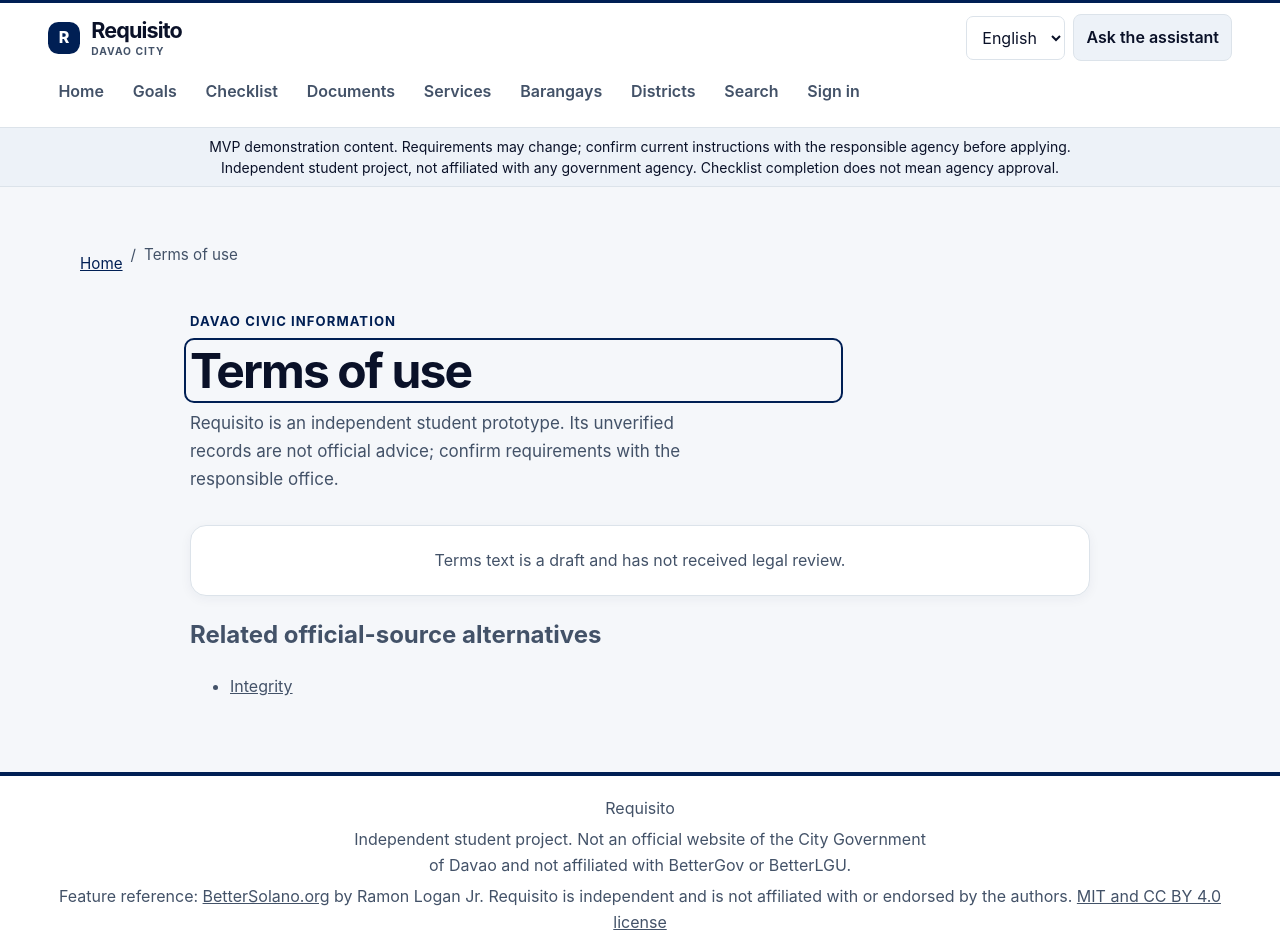
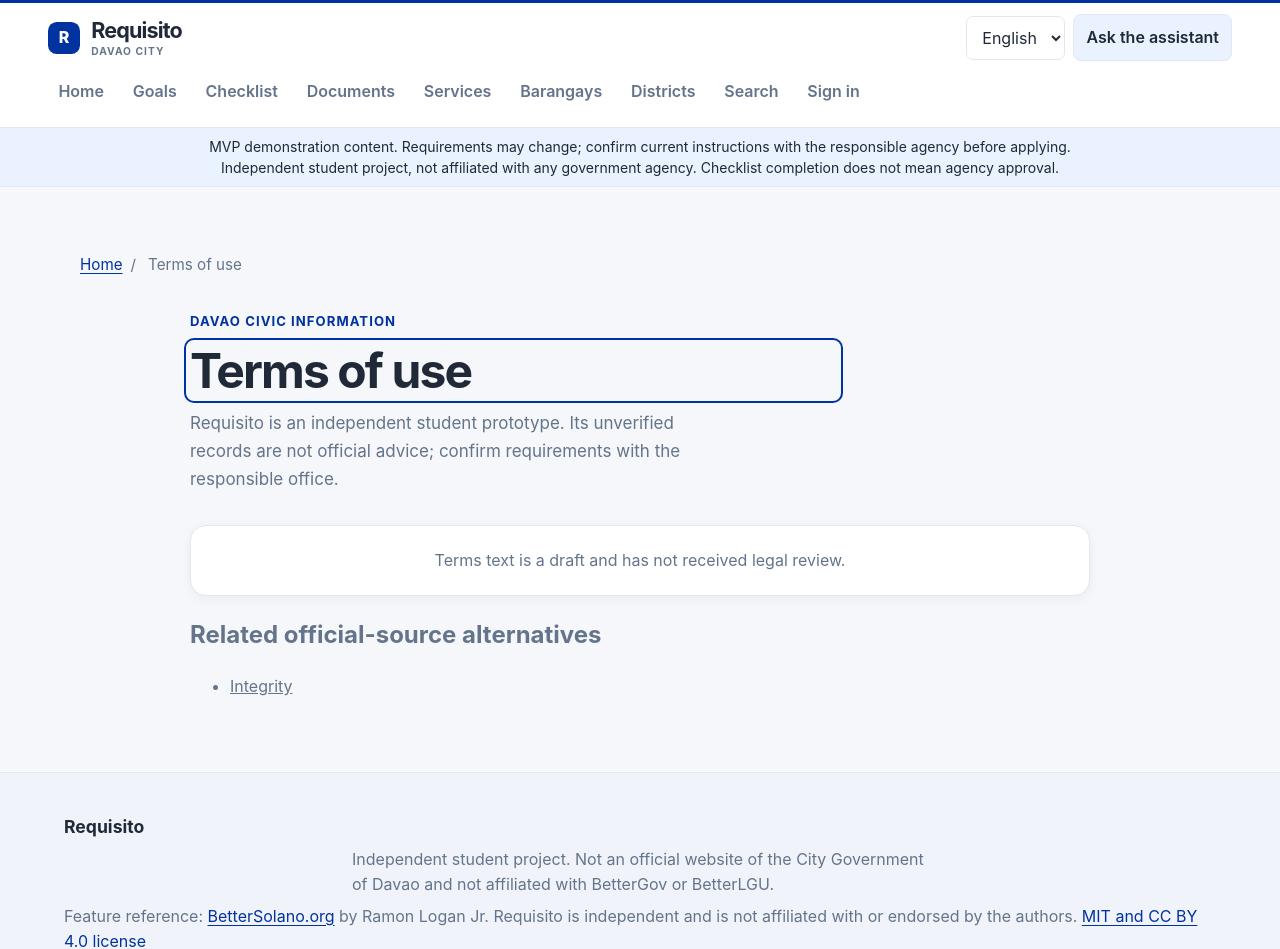
Before and after one commit to UIC-CCS-WEB-DEVELOPMENT-2026-2027/requisito, a React (Vite) app: page /terms in a window 1280 px wide. Shown: the top 949 px of the page. Built offline with nearby package versions, Linux system fonts and the light colour scheme.

Commit message:
style: improve breadcrumb alignment and footer styles; update color variables

```diff
--- a/src/App.css
+++ b/src/App.css
@@ -192,6 +192,7 @@
 .breadcrumbs ol {
   display: flex;
   flex-wrap: wrap;
+  align-items: center;
   gap: 0.5rem;
   margin: 0;
   padding: 0;
@@ -200,8 +201,11 @@
 
 .breadcrumbs li + li::before {
   content: "/";
+  display: inline-flex;
+  align-items: center;
   margin-right: 0.5rem;
   color: var(--text);
+  line-height: 1;
 }
 
 .breadcrumbs a {
@@ -1506,17 +1510,24 @@ fieldset.portal-card {
 
 .breadcrumbs {
   display: flex;
-  flex-wrap: wrap;
-  gap: 0.5rem;
+  align-items: center;
   margin: 0 0 1.5rem;
-  padding: 0;
-  list-style: none;
+}
+
+.breadcrumbs li {
+  display: flex;
+  min-height: 44px;
+  align-items: center;
+  line-height: 1.4;
 }
 
 .breadcrumbs li + li::before {
   content: "/";
-  margin-right: 0.5rem;
+  display: inline-flex;
+  align-items: center;
+  margin-right: 0.75rem;
   color: var(--text);
+  line-height: 1;
 }
 
 .breadcrumbs a {
@@ -2194,12 +2205,52 @@ fieldset.portal-card {
   padding-block: 0.7rem;
 }
 
+.site-header {
+  border-top-color: var(--color-primary);
+  background: color-mix(in srgb, var(--surface) 97%, transparent);
+}
+
+.brand-mark {
+  border-radius: 0.55rem;
+  background: var(--color-primary);
+}
+
 .site-nav a.active {
-  box-shadow: inset 0 -2px 0 var(--accent);
+  background: var(--accent-bg);
+  color: var(--color-primary-dark);
+  box-shadow: inset 0 -2px 0 var(--color-primary);
 }
 
 .site-nav a:hover {
   background: var(--accent-bg);
+  color: var(--color-primary-dark);
+}
+
+.site-footer {
+  align-items: stretch;
+  border-top: 1px solid var(--border);
+  background: #f0f4fa;
+  padding-block: clamp(1.5rem, 4vw, 2.5rem);
+  text-align: left;
+}
+
+.site-footer > p,
+.footer-nav-groups,
+.footer-feature-index {
+  width: min(100%, 72rem);
+  margin-inline: auto;
+}
+
+.site-footer > p:first-child {
+  color: var(--text-h);
+  font-size: 1.1rem;
+  font-weight: 750;
+}
+
+.site-footer a,
+.breadcrumbs a {
+  color: var(--color-primary);
+  text-underline-offset: 0.18em;
 }
 
 .goal-card,
--- a/src/index.css
+++ b/src/index.css
@@ -4,21 +4,33 @@
   --radius-control: 0.5rem;
   --radius-card: 1rem;
   --focus-ring: 0 0 0 3px var(--accent-bg);
-  --text: #435268;
-  --text-h: #0a1128;
-  --bg: #f5f7fa;
-  --surface: #ffffff;
-  --border: #dce3ea;
-  --accent: #001f54;
-  --accent-bg: #edf2f8;
-  --accent-border: #c7d3e0;
+  --color-primary: #0032a0;
+  --color-primary-dark: #00236f;
+  --color-primary-light: #eaf1ff;
+  --color-background: #f5f7fa;
+  --color-surface: #ffffff;
+  --color-text: #1f2937;
+  --color-text-secondary: #64748b;
+  --color-border: #e2e8f0;
+  --color-success: #15803d;
+  --color-warning: #d97706;
+  --color-danger: #dc2626;
+  --color-info: #2563eb;
+  --text: var(--color-text-secondary);
+  --text-h: var(--color-text);
+  --bg: var(--color-background);
+  --surface: var(--color-surface);
+  --border: var(--color-border);
+  --accent: var(--color-primary);
+  --accent-bg: var(--color-primary-light);
+  --accent-border: #b9cdf8;
   --accent-contrast: #ffffff;
-  --brand-green: #2e7d5b;
-  --hero-background: #001f54;
+  --brand-green: var(--color-success);
+  --hero-background: var(--color-primary-dark);
   --hero-foreground: #ffffff;
-  --hero-muted: #e5eef7;
-  --hero-accent: #cfe5d8;
-  --hero-cta-background: #2e7d5b;
+  --hero-muted: #dbe7ff;
+  --hero-accent: #bfdbfe;
+  --hero-cta-background: var(--color-primary);
   --hero-cta-foreground: #ffffff;
 
   font-family: var(--font-sans);
@@ -31,29 +43,6 @@
   color: var(--text);
   background: var(--bg);
   color-scheme: light;
-}
-
-@media (prefers-color-scheme: dark) {
-  :root {
-    --text: #c3d0df;
-    --text-h: #f2f6fb;
-    --bg: #101b2a;
-    --surface: #17263a;
-    --border: #2e4057;
-    --accent: #9dc2eb;
-    --accent-bg: #203650;
-    --accent-border: #426183;
-    --accent-contrast: #102b4e;
-    --brand-green: #67b794;
-    --hero-background: #0a1128;
-    --hero-foreground: #ffffff;
-    --hero-muted: #dce6f0;
-    --hero-accent: #cfe5d8;
-    --hero-cta-background: #67b794;
-    --hero-cta-foreground: #0a1128;
-
-    color-scheme: dark;
-  }
 }
 
 * {
--- a/src/pages/Quiz.jsx
+++ b/src/pages/Quiz.jsx
@@ -54,7 +54,7 @@ function Quiz() {
           <div role="status">
             <h2 id="quiz-results-title">
               {t('quiz.score').replace('{score}', String(score)).replace('{total}', String(requisitoQuizQuestions.length))}
-            </h2>
+            </h2></div>
           </div>
           <ol className="flow-content">
             {requisitoQuizQuestions.map((question) => {
```
